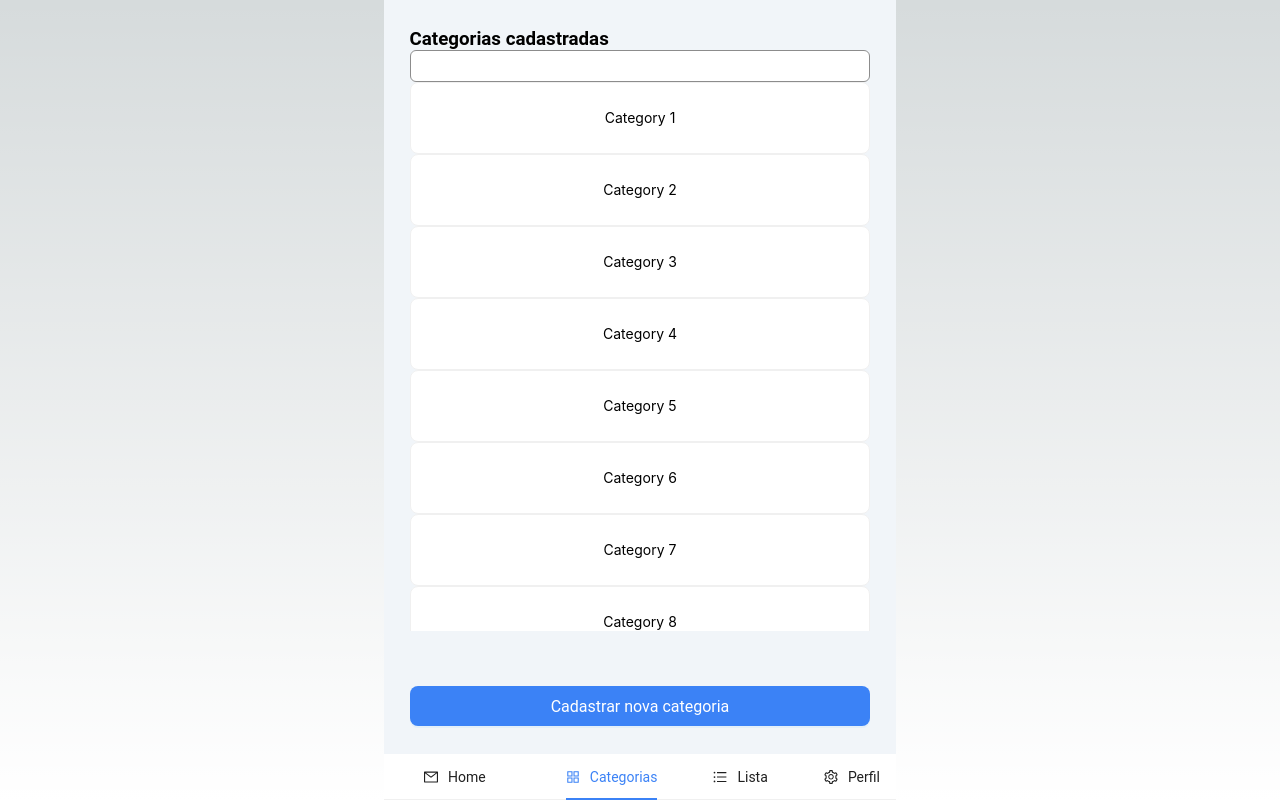
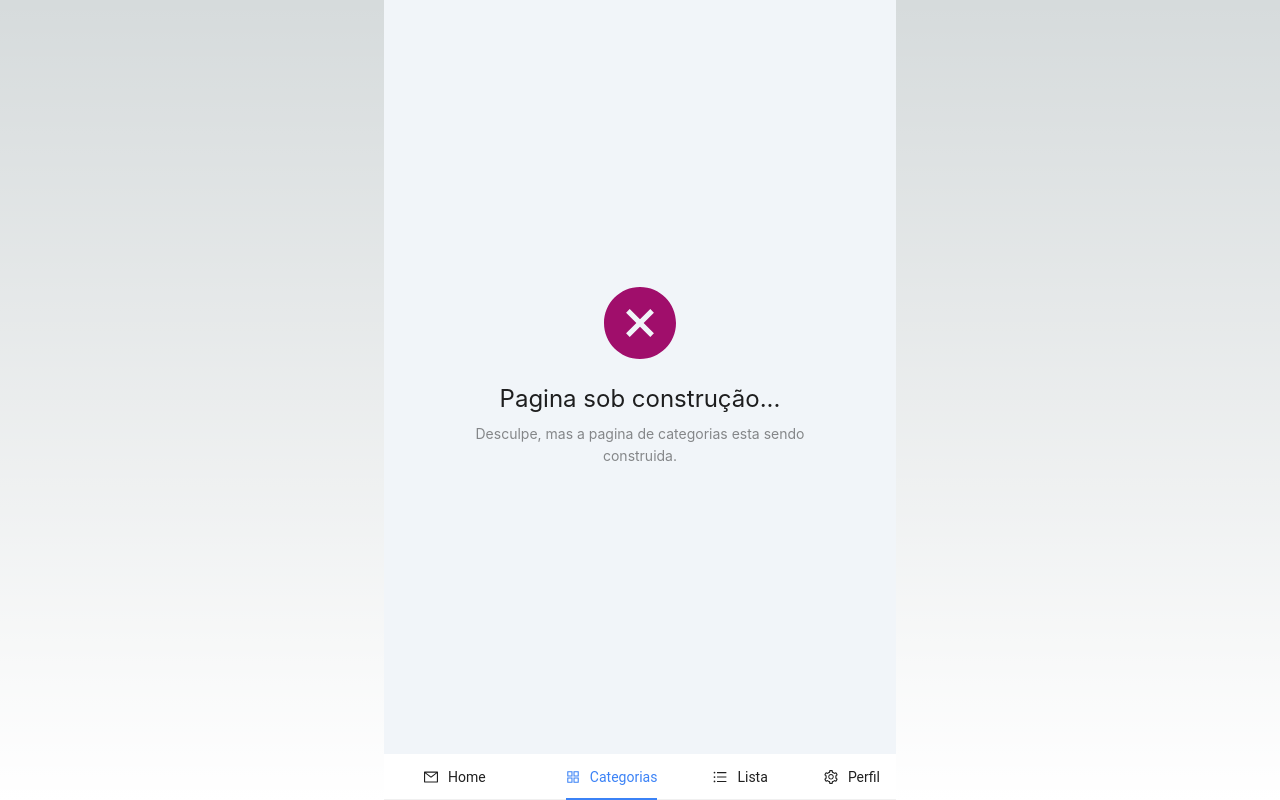
Before and after one commit to victorrib01/economax-v2, a React (Vite) app: page /categorias in a window 1280 px wide. Built offline with nearby package versions, Linux system fonts and the light colour scheme; the HTML template or start-up script is replaced by a standard one.

Commit message:
close category screen until finish

```diff
--- a/src/pages/categories/index.tsx
+++ b/src/pages/categories/index.tsx
@@ -1,4 +1,4 @@
-import { Input, Button } from "antd";
+import { Input, Button, Result } from "antd";
 import React, { useEffect, useState } from "react";
 import Loader from "../../components/Loader";
 import { useNavigate } from "react-router-dom";
@@ -98,7 +98,7 @@ export function Categories() {
         width: "90%",
       }}
     >
-      <div
+      {/* <div
         style={{
           display: "flex",
           justifyContent: "center",
@@ -167,7 +167,13 @@ export function Categories() {
         onClick={() => navigate("/categorias/adicionar")}
       >
         Cadastrar nova categoria
-      </Button>
+      </Button> */}
+      <Result
+        status="error"
+        title="Pagina sob construção..."
+        subTitle="Desculpe, mas a pagina de categorias esta sendo construida."
+        // extra={<Button type="primary">Back Home</Button>}
+      />
     </div>
   );
 }
```
